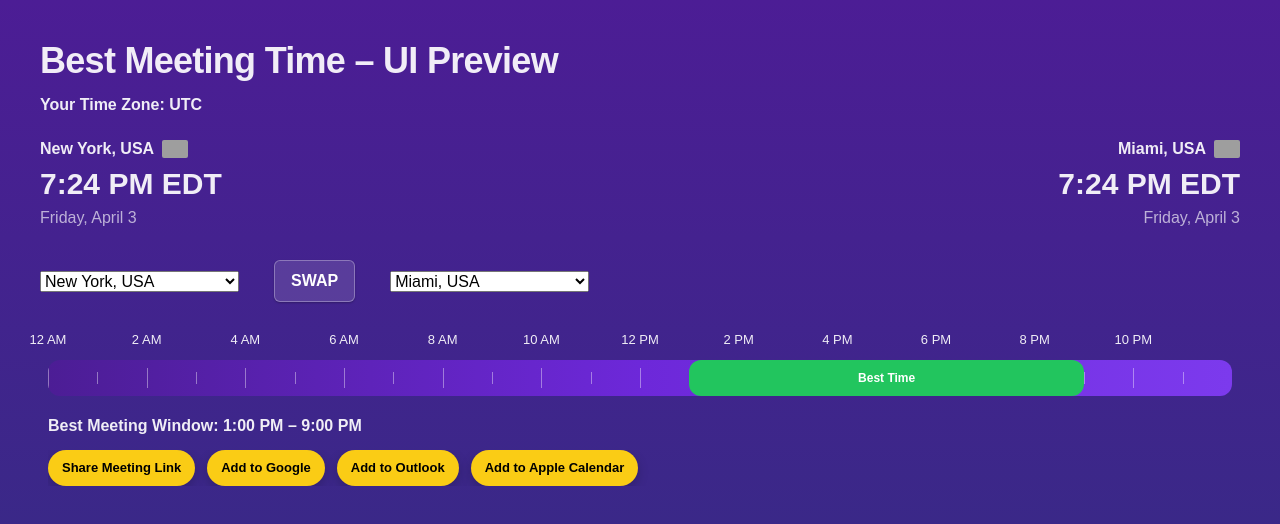
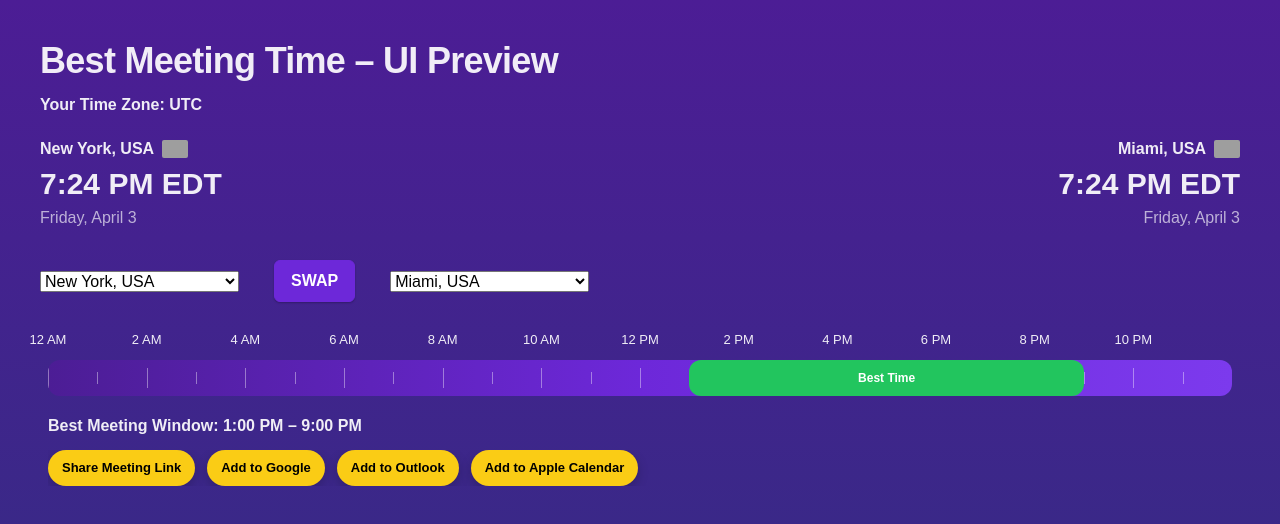
Before and after one commit to techtalk1282/Best-Meeting-Time, a Next.js app: page /preview in a window 1280 px wide. Shown: the top 524 px of the page. Built offline with nearby package versions, Linux system fonts and the light colour scheme; grey boxes are pictures that could not be loaded.

Commit message:
Update ToolPreviewSection.tsx

```diff
--- a/app/ui/ToolPreviewSection.tsx
+++ b/app/ui/ToolPreviewSection.tsx
@@ -557,8 +557,8 @@ useEffect(() => {
   borderRadius: 6,
   cursor: "pointer",
   color: "#fff",
-  background: "rgba(255,255,255,0.12)",
-  border: "1px solid rgba(255,255,255,0.3)"
+  background: "#6d28d9",
+  border: "1px solid #6d28d9"
 }}
         >
           SWAP
```
